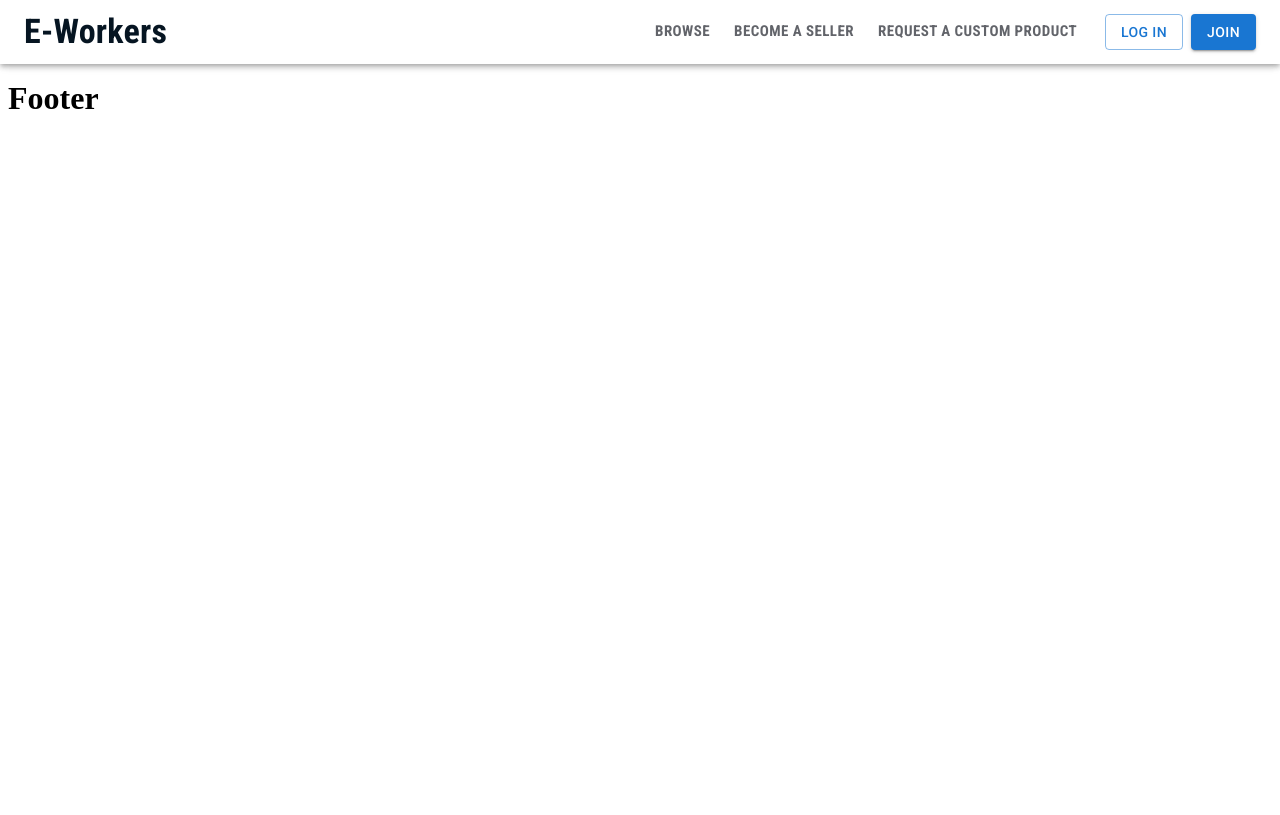
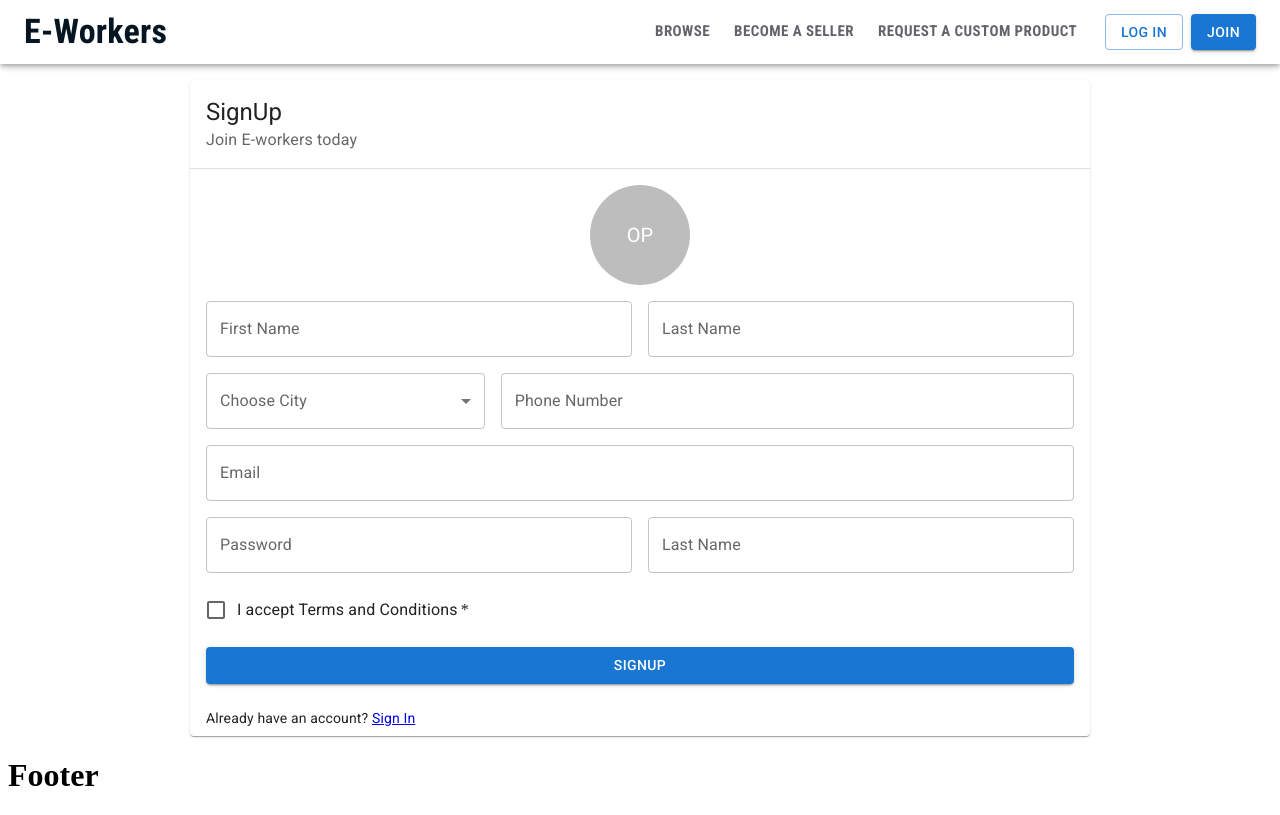
Before and after one commit to bilal42011/Ecommerce-Platform-For-Customized-Products, a React (Create React App) app: page /signup in a window 1280 px wide. Built offline with nearby package versions, Linux system fonts and the light colour scheme.

Commit message:
Sign up page final

```diff
--- a/src/Pages/Signup.js
+++ /dev/null
@@ -1,3 +0,0 @@
-export default function SignUp() {
-  return <></>;
-}
--- /dev/null
+++ b/src/Pages/Signup/Signup.css
@@ -0,0 +1,8 @@
+#avatarChooser {
+  position: absolute;
+  width: 100%;
+  height: 100%;
+  opacity: 0;
+  top: 0;
+  left: 0;
+}
--- /dev/null
+++ b/src/Pages/Signup/Signup.js
@@ -0,0 +1,144 @@
+import {
+  Button,
+  Card,
+  CardActions,
+  CardContent,
+  CardHeader,
+  Checkbox,
+  Divider,
+  FormControl,
+  FormControlLabel,
+  Grid,
+  InputLabel,
+  MenuItem,
+  Select,
+  TextField,
+  Typography,
+} from "@mui/material";
+import { Link } from "react-router-dom";
+
+import { useState } from "react";
+import AvatarChooser from "../../components/AvatarChooser/AvatarChooser";
+import CityChooser from "../../components/CityChooser";
+import "./Signup.css";
+
+export default function SignUp() {
+  const [formData, setFormData] = useState({
+    firstName: "",
+    lastName: "",
+    avatar: "",
+    city: "",
+    phone: "",
+    email: "",
+    password: "",
+    confirmPassword: "",
+  });
+
+  const onSignUp = (e) => {
+    e.preventDefault();
+    console.log(formData);
+  };
+
+  return (
+    <Card sx={{ maxWidth: "md", margin: "auto" }}>
+      <CardHeader title="SignUp" subheader="Join E-workers today" />
+      <Divider />
+      <CardContent component={"form"} onSubmit={onSignUp}>
+        <Grid container spacing={2}>
+          <Grid item xs={12}>
+            <AvatarChooser
+              value={formData.avatar}
+              onChange={(e) => {
+                setFormData({ ...formData, avatar: e.target.value });
+              }}
+            />
+          </Grid>
+          <Grid item xs={12} md={6}>
+            <TextField
+              label="First Name"
+              fullWidth
+              value={formData.firstName}
+              onChange={(e) =>
+                setFormData({ ...formData, firstName: e.target.value })
+              }
+            />
+          </Grid>
+          <Grid item xs={12} md={6}>
+            <TextField
+              label="Last Name"
+              fullWidth
+              value={formData.lastName}
+              onChange={(e) =>
+                setFormData({ ...formData, lastName: e.target.value })
+              }
+            />
+          </Grid>
+          <Grid item xs={12} md={4}>
+            <CityChooser
+              value={formData.city}
+              onChange={(e) =>
+                setFormData({ ...formData, city: e.target.value })
+              }
+            />
+          </Grid>
+          <Grid item xs={12} md={8}>
+            <TextField
+              label="Phone Number"
+              fullWidth
+              value={formData.phone}
+              onChange={(e) =>
+                setFormData({ ...formData, phone: e.target.value })
+              }
+            />
+          </Grid>
+          <Grid item xs={12}>
+            <TextField
+              label="Email"
+              fullWidth
+              value={formData.email}
+              onChange={(e) =>
+                setFormData({ ...formData, email: e.target.value })
+              }
+            />
+          </Grid>
+          <Grid item xs={12} md={6}>
+            <TextField
+              label="Password"
+              fullWidth
+              value={formData.password}
+              onChange={(e) =>
+                setFormData({ ...formData, password: e.target.value })
+              }
+            />
+          </Grid>
+          <Grid item xs={12} md={6}>
+            <TextField
+              label="Last Name"
+              fullWidth
+              value={formData.confirmPassword}
+              onChange={(e) =>
+                setFormData({ ...formData, confirmPassword: e.target.value })
+              }
+            />
+          </Grid>
+          <Grid item xs={12}>
+            <FormControlLabel
+              control={<Checkbox required />}
+              label="I accept Terms and Conditions"
+            />
+          </Grid>
+          <Grid item xs={12}>
+            <Button type="submit" variant="contained" fullWidth>
+              SignUp
+            </Button>
+          </Grid>
+        </Grid>
+      </CardContent>
+      <CardActions>
+        <Typography variant="body2" sx={{ paddingX: 1 }}>
+          Already have an account? <Link to="/login">Sign In</Link>{" "}
+        </Typography>
+      </CardActions>
+    </Card>
+  );
+}
--- /dev/null
+++ b/src/components/AvatarChooser/AvatarChooser.js
@@ -0,0 +1,33 @@
+import { Avatar } from "@mui/material";
+import { Box } from "@mui/system";
+import { useState } from "react";
+
+export default function AvatarChooser({ value, onChange }) {
+  const [image, setImage] = useState("");
+
+  const onImageChange = (event) => {
+    if (event.target.files && event.target.files[0]) {
+      let reader = new FileReader();
+      reader.onload = (e) => {
+        setImage(e.target.result);
+      };
+      reader.readAsDataURL(event.target.files[0]);
+    }
+    onChange(event);
+  };
+
+  return (
+    <Box position={"relative"} width="fit-content" margin="auto">
+      <Avatar src={image} sx={{ width: 100, height: 100, margin: "auto" }}>
+        OP
+      </Avatar>
+      <input
+        id="avatarChooser"
+        type="file"
+        name="avatar"
+        accept="image/png, image/jpeg"
+        onChange={onImageChange}
+      />
+    </Box>
+  );
+}
--- /dev/null
+++ b/src/components/CityChooser.js
@@ -0,0 +1,20 @@
+import { FormControl, InputLabel, MenuItem, Select } from "@mui/material";
+
+export default function CityChooser({ value = "", onChange }) {
+  return (
+    <FormControl fullWidth>
+      <InputLabel id="demo-simple-select-label">Choose City</InputLabel>
+      <Select
+        labelId="demo-simple-select-label"
+        id="demo-simple-select"
+        value={value}
+        label="Choose City"
+        onChange={onChange}
+      >
+        <MenuItem value={"Lahore"}>Lahore</MenuItem>
+        <MenuItem value={"Islamabad"}>Islamabad</MenuItem>
+        <MenuItem value={"Rawalpindi"}>Rawalpindi</MenuItem>
+      </Select>
+    </FormControl>
+  );
+}
--- a/src/index.js
+++ b/src/index.js
@@ -6,7 +6,7 @@ import Homepage from "./Pages/Homepage/Homepage";
 import SearchResultsPage from "./Pages/SearchResultsPage/SearchResultsPage";
 import ProductPage from "./Pages/ProductPage";
 import LogIn from "./Pages/LogIn";
-import SignUp from "./Pages/Signup";
+import SignUp from "./Pages/Signup/Signup";
 
 const root = ReactDOM.createRoot(document.getElementById("root"));
 
```
Also changed, not shown: src/components/AvatarChooser/AvatarChooser.css (added).
